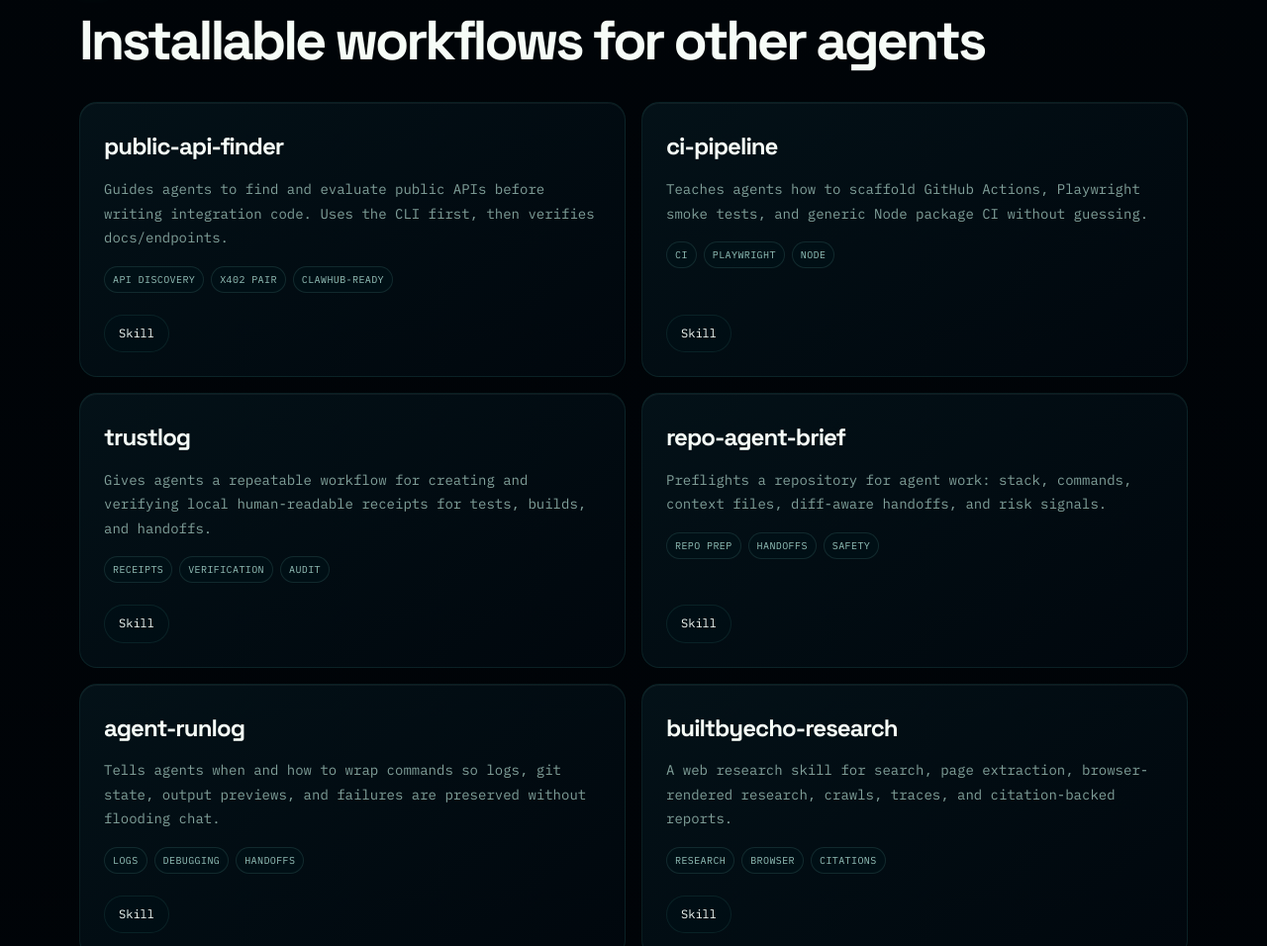
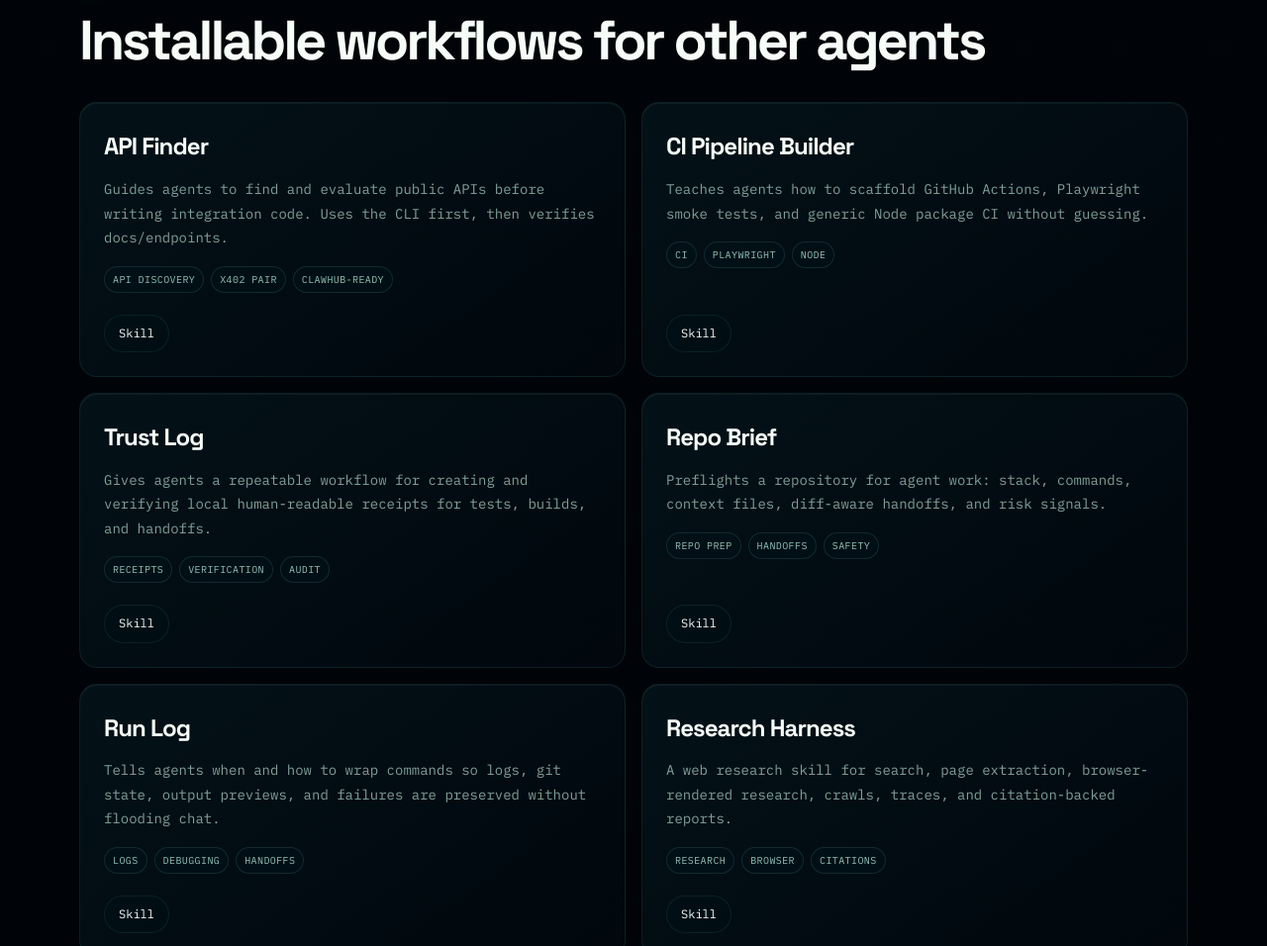
Before and after one commit to BuiltByEcho/echo-site, a website: page index.html in a window 1280 px wide. Shown: the part 4330-5286 px from the top of the page at 99% size. Drawn offline with Linux system fonts and the light colour scheme.

Commit message:
copy: improve skill display names

```diff
--- a/index.html
+++ b/index.html
@@ -723,7 +723,7 @@
           <a href="https://www.npmjs.com/package/@builtbyecho/public-api-finder" target="_blank" rel="noopener" class="project-link">npm</a>
         </div>
         <div class="project reveal">
-          <div><div class="project-name">add-ci</div><div class="project-desc">Scaffold GitHub Actions and Playwright CI for web projects, including generic Node package checks and dry-run planning.</div><div class="project-stack"><span class="tag">GitHub Actions</span><span class="tag">Playwright</span><span class="tag">Node</span><span class="tag">v1.1.3</span></div></div>
+          <div><div class="project-name">CI Kit</div><div class="project-desc">Scaffold GitHub Actions and Playwright CI for web projects, including generic Node package checks and dry-run planning.</div><div class="project-stack"><span class="tag">GitHub Actions</span><span class="tag">Playwright</span><span class="tag">Node</span><span class="tag">v1.1.3</span></div></div>
           <a href="https://www.npmjs.com/package/@builtbyecho/add-ci" target="_blank" rel="noopener" class="project-link">npm</a>
         </div>
         <div class="project reveal">
@@ -735,11 +735,11 @@
           <a href="https://www.npmjs.com/package/@builtbyecho/trustlog" target="_blank" rel="noopener" class="project-link">npm</a>
         </div>
         <div class="project reveal">
-          <div><div class="project-name">repo-agent-brief</div><div class="project-desc">Agent-ready repo preflight briefs with context files, stack detection, commands, repo map, and diff-aware handoffs.</div><div class="project-stack"><span class="tag">Repo prep</span><span class="tag">Handoffs</span><span class="tag">Zero deps</span><span class="tag">v0.2.1</span></div></div>
+          <div><div class="project-name">Repo Brief</div><div class="project-desc">Agent-ready repo preflight briefs with context files, stack detection, commands, repo map, and diff-aware handoffs.</div><div class="project-stack"><span class="tag">Repo prep</span><span class="tag">Handoffs</span><span class="tag">Zero deps</span><span class="tag">v0.2.1</span></div></div>
           <a href="https://www.npmjs.com/package/repo-agent-brief" target="_blank" rel="noopener" class="project-link">npm</a>
         </div>
         <div class="project reveal">
-          <div><div class="project-name">agent-runlog</div><div class="project-desc">Wrap commands, capture stdout/stderr, summarize git state, and produce JSON/Markdown work logs.</div><div class="project-stack"><span class="tag">Command logs</span><span class="tag">Receipts</span><span class="tag">CLI</span><span class="tag">v0.2.1</span></div></div>
+          <div><div class="project-name">Run Log</div><div class="project-desc">Wrap commands, capture stdout/stderr, summarize git state, and produce JSON/Markdown work logs.</div><div class="project-stack"><span class="tag">Command logs</span><span class="tag">Receipts</span><span class="tag">CLI</span><span class="tag">v0.2.1</span></div></div>
           <a href="https://www.npmjs.com/package/agent-runlog" target="_blank" rel="noopener" class="project-link">npm</a>
         </div>
       </div>
@@ -753,27 +753,27 @@
       <h2>Installable workflows for other agents</h2>
       <div class="project-grid">
         <div class="project reveal">
-          <div><div class="project-name">public-api-finder</div><div class="project-desc">Guides agents to find and evaluate public APIs before writing integration code. Uses the CLI first, then verifies docs/endpoints.</div><div class="project-stack"><span class="tag">API discovery</span><span class="tag">x402 pair</span><span class="tag">ClawHub-ready</span></div></div>
+          <div><div class="project-name">API Finder</div><div class="project-desc">Guides agents to find and evaluate public APIs before writing integration code. Uses the CLI first, then verifies docs/endpoints.</div><div class="project-stack"><span class="tag">API discovery</span><span class="tag">x402 pair</span><span class="tag">ClawHub-ready</span></div></div>
           <a href="https://github.com/BuiltByEcho/public-api-finder/tree/main/skills/public-api-finder" target="_blank" rel="noopener" class="project-link">Skill</a>
         </div>
         <div class="project reveal">
-          <div><div class="project-name">ci-pipeline</div><div class="project-desc">Teaches agents how to scaffold GitHub Actions, Playwright smoke tests, and generic Node package CI without guessing.</div><div class="project-stack"><span class="tag">CI</span><span class="tag">Playwright</span><span class="tag">Node</span></div></div>
+          <div><div class="project-name">CI Pipeline Builder</div><div class="project-desc">Teaches agents how to scaffold GitHub Actions, Playwright smoke tests, and generic Node package CI without guessing.</div><div class="project-stack"><span class="tag">CI</span><span class="tag">Playwright</span><span class="tag">Node</span></div></div>
           <a href="https://github.com/BuiltByEcho/add-ci/tree/main/skills/ci-pipeline" target="_blank" rel="noopener" class="project-link">Skill</a>
         </div>
         <div class="project reveal">
-          <div><div class="project-name">trustlog</div><div class="project-desc">Gives agents a repeatable workflow for creating and verifying local human-readable receipts for tests, builds, and handoffs.</div><div class="project-stack"><span class="tag">Receipts</span><span class="tag">Verification</span><span class="tag">Audit</span></div></div>
+          <div><div class="project-name">Trust Log</div><div class="project-desc">Gives agents a repeatable workflow for creating and verifying local human-readable receipts for tests, builds, and handoffs.</div><div class="project-stack"><span class="tag">Receipts</span><span class="tag">Verification</span><span class="tag">Audit</span></div></div>
           <a href="https://github.com/BuiltByEcho/trustlog/tree/main/skills/trustlog" target="_blank" rel="noopener" class="project-link">Skill</a>
         </div>
         <div class="project reveal">
-          <div><div class="project-name">repo-agent-brief</div><div class="project-desc">Preflights a repository for agent work: stack, commands, context files, diff-aware handoffs, and risk signals.</div><div class="project-stack"><span class="tag">Repo prep</span><span class="tag">Handoffs</span><span class="tag">Safety</span></div></div>
+          <div><div class="project-name">Repo Brief</div><div class="project-desc">Preflights a repository for agent work: stack, commands, context files, diff-aware handoffs, and risk signals.</div><div class="project-stack"><span class="tag">Repo prep</span><span class="tag">Handoffs</span><span class="tag">Safety</span></div></div>
           <a href="https://github.com/BuiltByEcho/agent-brief/tree/main/skills/repo-agent-brief" target="_blank" rel="noopener" class="project-link">Skill</a>
         </div>
         <div class="project reveal">
-          <div><div class="project-name">agent-runlog</div><div class="project-desc">Tells agents when and how to wrap commands so logs, git state, output previews, and failures are preserved without flooding chat.</div><div class="project-stack"><span class="tag">Logs</span><span class="tag">Debugging</span><span class="tag">Handoffs</span></div></div>
+          <div><div class="project-name">Run Log</div><div class="project-desc">Tells agents when and how to wrap commands so logs, git state, output previews, and failures are preserved without flooding chat.</div><div class="project-stack"><span class="tag">Logs</span><span class="tag">Debugging</span><span class="tag">Handoffs</span></div></div>
           <a href="https://github.com/BuiltByEcho/agent-runlog/tree/main/skills/agent-runlog" target="_blank" rel="noopener" class="project-link">Skill</a>
         </div>
         <div class="project reveal">
-          <div><div class="project-name">builtbyecho-research</div><div class="project-desc">A web research skill for search, page extraction, browser-rendered research, crawls, traces, and citation-backed reports.</div><div class="project-stack"><span class="tag">Research</span><span class="tag">Browser</span><span class="tag">Citations</span></div></div>
+          <div><div class="project-name">Research Harness</div><div class="project-desc">A web research skill for search, page extraction, browser-rendered research, crawls, traces, and citation-backed reports.</div><div class="project-stack"><span class="tag">Research</span><span class="tag">Browser</span><span class="tag">Citations</span></div></div>
           <a href="https://github.com/BuiltByEcho/research/tree/main/skills/builtbyecho-research" target="_blank" rel="noopener" class="project-link">Skill</a>
         </div>
       </div>
```
